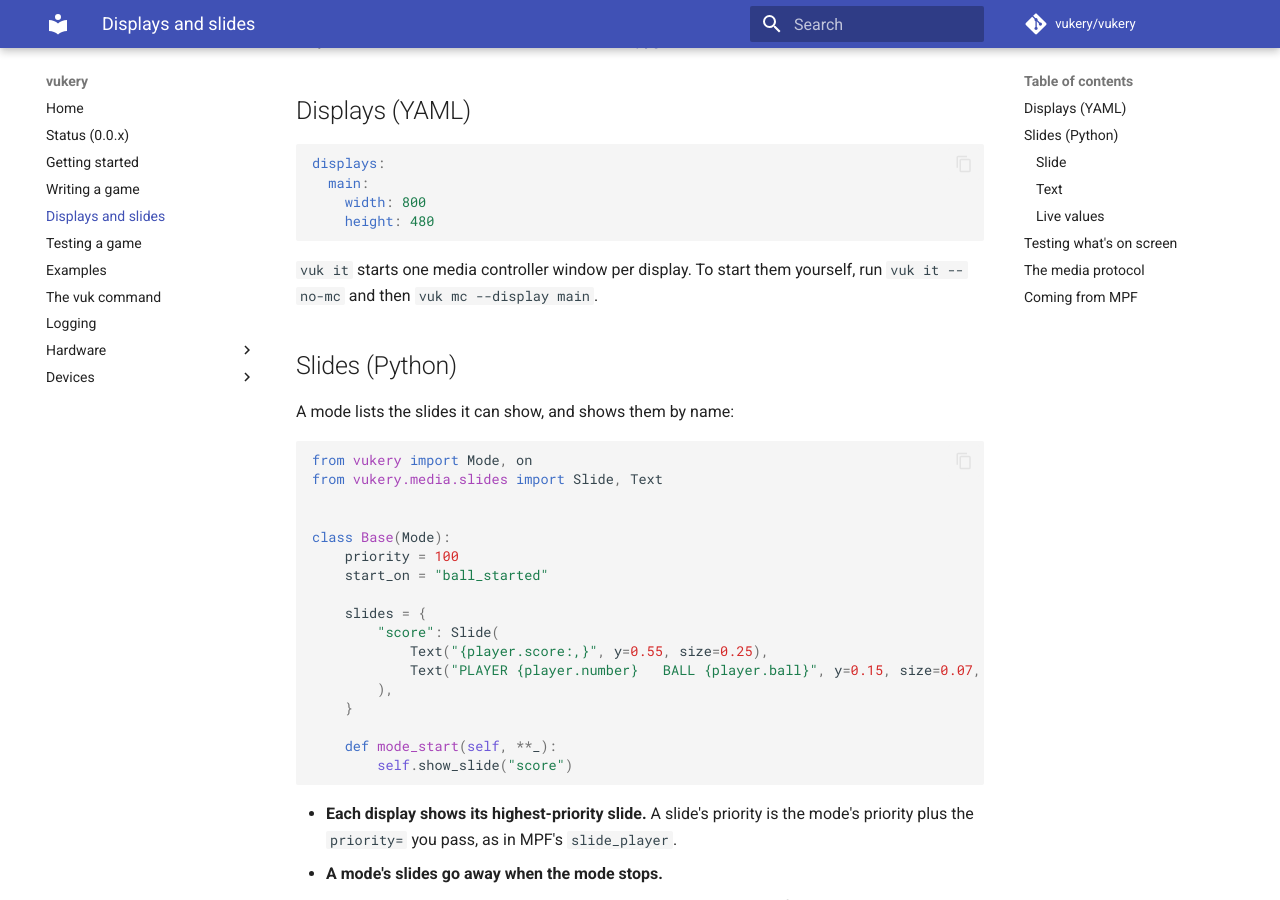
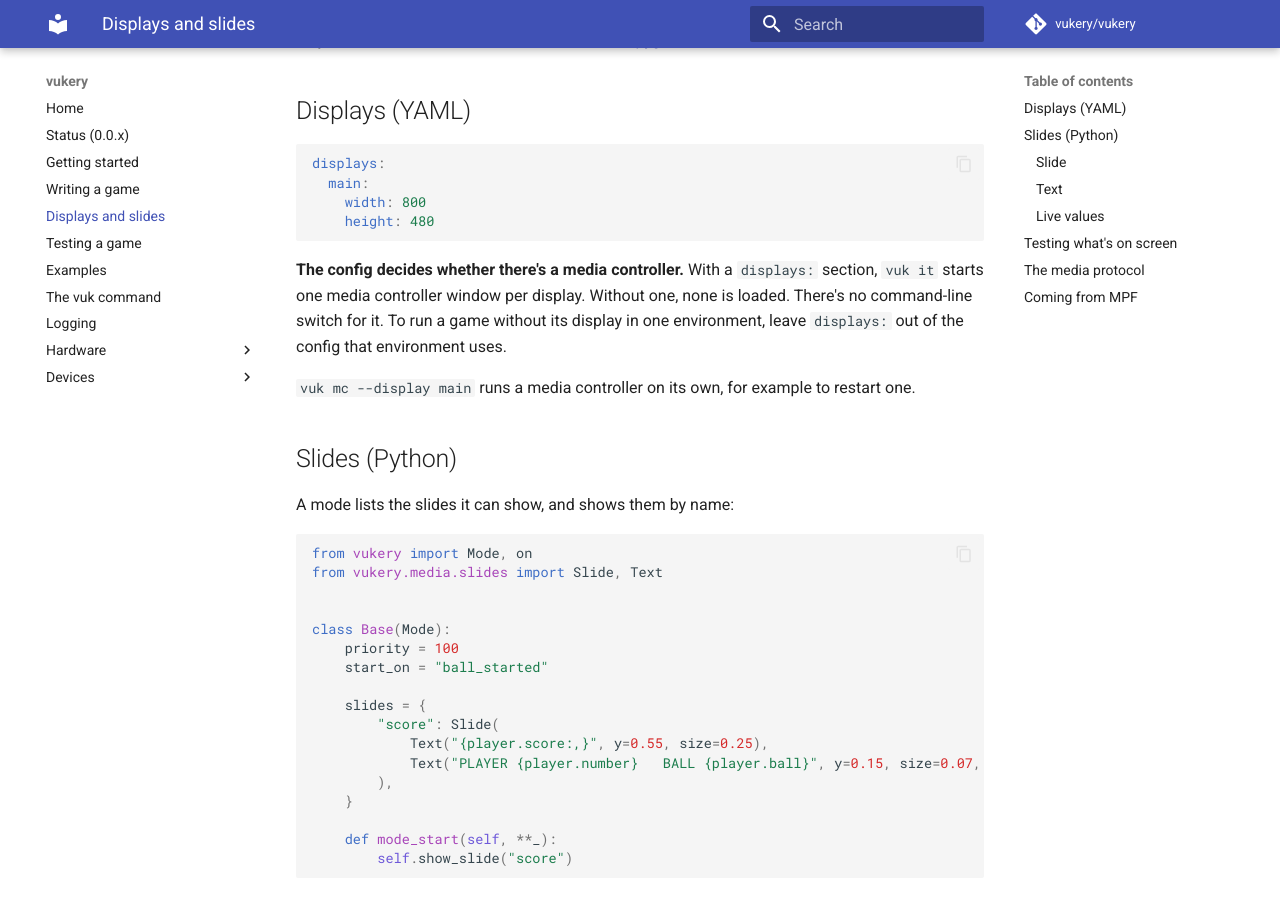
Before and after one commit to vukery/vukery, an MkDocs documentation site: the page built from docs/displays.md, in a window 1280 px wide and 900 px high, scrolled down 302 px. Built offline with MkDocs 1.6.1 and Material for MkDocs 9.7.7, drawn with Linux system fonts in a browser that asks for light colours; comment, search, counter and statistics services are not loaded.

Commit message:
feat(cli): the config decides whether media controllers load
With displays: in the config, vuk it starts one media controller per
display; without it, none. The --no-mc flag (and the planned --no-sound)
are gone: per-environment config covers it.

Co-Authored-By: Claude Opus 5.5 <noreply@anthropic.com>

````diff
--- a/docs/displays.md
+++ b/docs/displays.md
@@ -18,8 +18,14 @@ displays:
     height: 480
 ```
 
-`vuk it` starts one media controller window per display. To start them
-yourself, run `vuk it --no-mc` and then `vuk mc --display main`.
+**The config decides whether there's a media controller.** With a
+`displays:` section, `vuk it` starts one media controller window per
+display. Without one, none is loaded. There's no command-line switch for
+it. To run a game without its display in one environment, leave
+`displays:` out of the config that environment uses.
+
+`vuk mc --display main` runs a media controller on its own, for example to
+restart one.
 
 ## Slides (Python)
 
````
Also changed, not shown: docs/cli.md (+4 -2 lines), 1 other file.
